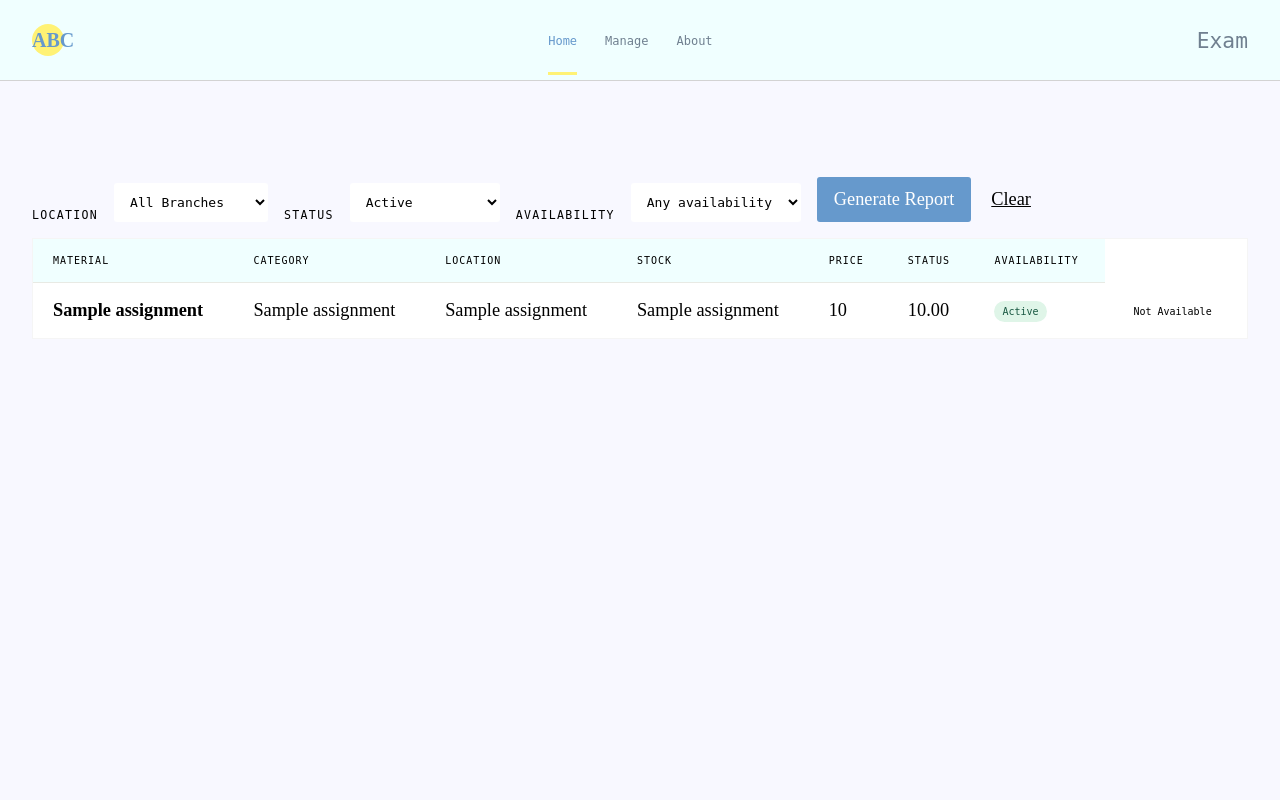
After one commit to laurencetroyv/full-stack-exam, a PHP site: template views/index.view.php in a window 1280 px wide. The commit adds this page. Run offline with PHP 8.4, Linux system fonts and the light colour scheme; the template is opened without the code that fills it: most values are stand-ins (such as "Sample title", 1, 10 or a date in 2020).

Commit message:
feat: Add report page as homepage

```diff
--- /dev/null
+++ b/public/css/homepage.css
@@ -0,0 +1,29 @@
+.filter-bar {
+    padding: 1rem 0;
+    display: flex;
+    align-items: end;
+    gap: 1rem;
+
+    label {
+        display: grid;
+        gap: 0.5rem;
+        font: 0.725rem monospace;
+        text-transform: uppercase;
+        letter-spacing: 0.08rem;
+    }
+}
+
+.text-link {
+    color: var(--forest);
+    padding: 12px 4px
+}
+
+.material-name {
+    font-weight: bold
+}
+
+.empty {
+    text-align: center;
+    color: var(--muted);
+    padding: 40px
+}
--- a/public/css/main.css
+++ b/public/css/main.css
@@ -95,3 +95,13 @@ button {
     background: azure;
     color: var(--color-brand-secondary)
 }
+
+select, input {
+    font: 13px monospace;
+    color: var(--ink);
+    background: #fff;
+    border: 1px solid var(--line);
+    border-radius: 3px;
+    padding: 11px 12px;
+    min-width: 150px
+}
--- /dev/null
+++ b/views/index.view.php
@@ -0,0 +1,103 @@
+<?php $page = "home"; ?>
+
+<!doctype html>
+<html lang="en">
+<head>
+    <meta charset="UTF-8">
+    <meta name="viewport"
+          content="width=device-width, user-scalable=no, initial-scale=1.0, maximum-scale=1.0, minimum-scale=1.0">
+    <meta name="text-scale" content="scale">
+    <meta http-equiv="X-UA-Compatible" content="ie=edge">
+    <link rel="stylesheet" href="/css/main.css">
+    <link rel="stylesheet" href="/css/header.css">
+    <link rel="stylesheet" href="/css/homepage.css">
+
+    <title>Reports</title>
+</head>
+<body style="min-height: 100vh">
+<?php require __DIR__ . '/partials/header.php' ?>
+
+<main class="container">
+    <form class="filter-bar" method="get">
+        <label for="branch">Location</label>
+        <select name="branch" id="branch">
+            <option value="">All Branches</option>
+            <?php foreach ($branches as $branch): ?>
+                <option value="<?= $branch['id'] ?>" <?= $filters['branch'] === $branch['id'] ? 'selected' : '' ?>>
+                    <?= $branch['name'] ?>
+                </option>
+            <?php endforeach; ?>
+        </select>
+
+        <label for="status">Status</label>
+        <select name="status" id="status">
+            <option value="">Any Status</option>
+            <option value="active" <?= $filters['status'] === 'active' ? 'selected' : '' ?>>
+                Active
+            </option>
+            <option value="inactive" <?= $filters['status'] === 'inactive' ? 'selected' : '' ?>>
+                Inactive
+            </option>
+        </select>
+
+        <label for="availability">Availability</label>
+        <select name="availability" id="availability">
+            <option value="">Any availability</option>
+            <option value="available" <?= $filters['availability'] === 'available' ? 'selected' : '' ?>>
+                Available
+            </option>
+            <option value="not_available" <?= $filters['availability'] === 'not_available' ? 'selected' : '' ?>>
+                Not Available
+            </option>
+        </select>
+
+        <button class="btn btn-primary" type="submit">Generate Report</button>
+        <a class="text-link" href="/">Clear</a>
+    </form>
+
+    <section class="table-card">
+        <div class="table-scroll">
+            <table>
+                <thead>
+                    <tr>
+                        <th>Material</th>
+                        <th>Category</th>
+                        <th>Location</th>
+                        <th>Stock</th>
+                        <th>Price</th>
+                        <th>Status</th>
+                        <th>Availability</th>
+                    </tr>
+                </thead>
+                <tbody>
+                <?php if (!$assignments): ?>
+                <tr>
+                    <td colspan="7" class="empty">No data found</td>
+                </tr>
+                <?php endif; foreach ($assignments as $item): ?>
+                    <tr>
+                        <td class="material-name"><?= $item['product_name'] ?></td>
+                        <td><?= $item['category_name'] ?></td>
+                        <td><?= $item['product_name'] ?? 'Not Categorized' ?></td>
+                        <td><?= $item['branch_name'] ?></td>
+                        <td><?= $item['stock'] ?></td>
+                        <td><?= number_format($item['price'], 2) ?></td>
+                        <td>
+                            <span class="pill <?= $item['branch_status'] ?>">
+                                <?= ucfirst($item['branch_status']) ?>
+                            </span>
+                        </td>
+                        <td>
+                            <span class="availability <?= $item['availability'] ?>">
+                                <?= $item['availability'] === 'available' ? 'Available' : 'Not Available' ?>
+                            </span>
+                        </td>
+                    </tr>
+                <?php endforeach; ?>
+                </tbody>
+            </table>
+        </div>
+    </section>
+</main>
+</body>
+</html>
```
Also changed, not shown: controllers/IndexController.php (added, +45 -0 lines).
